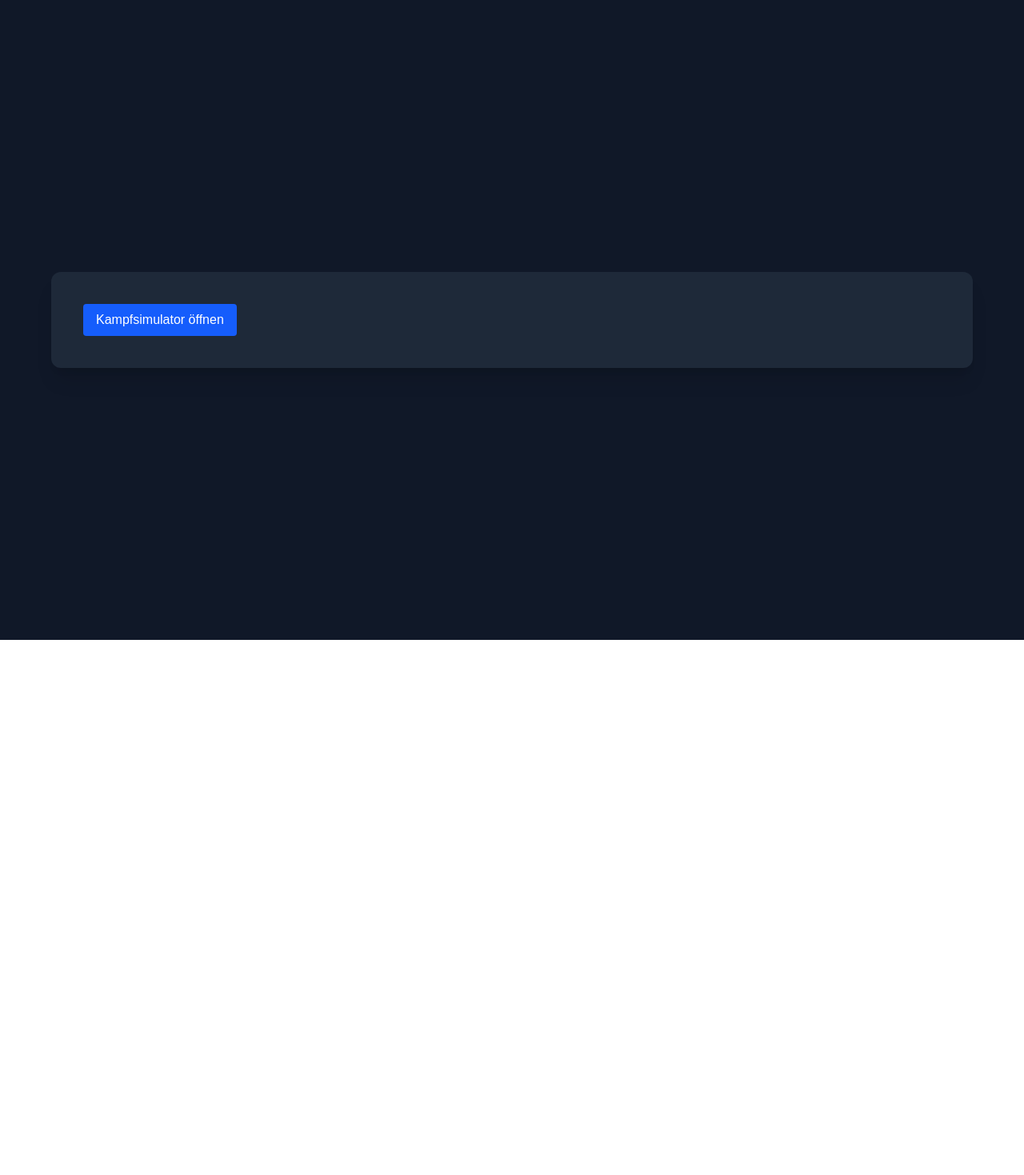
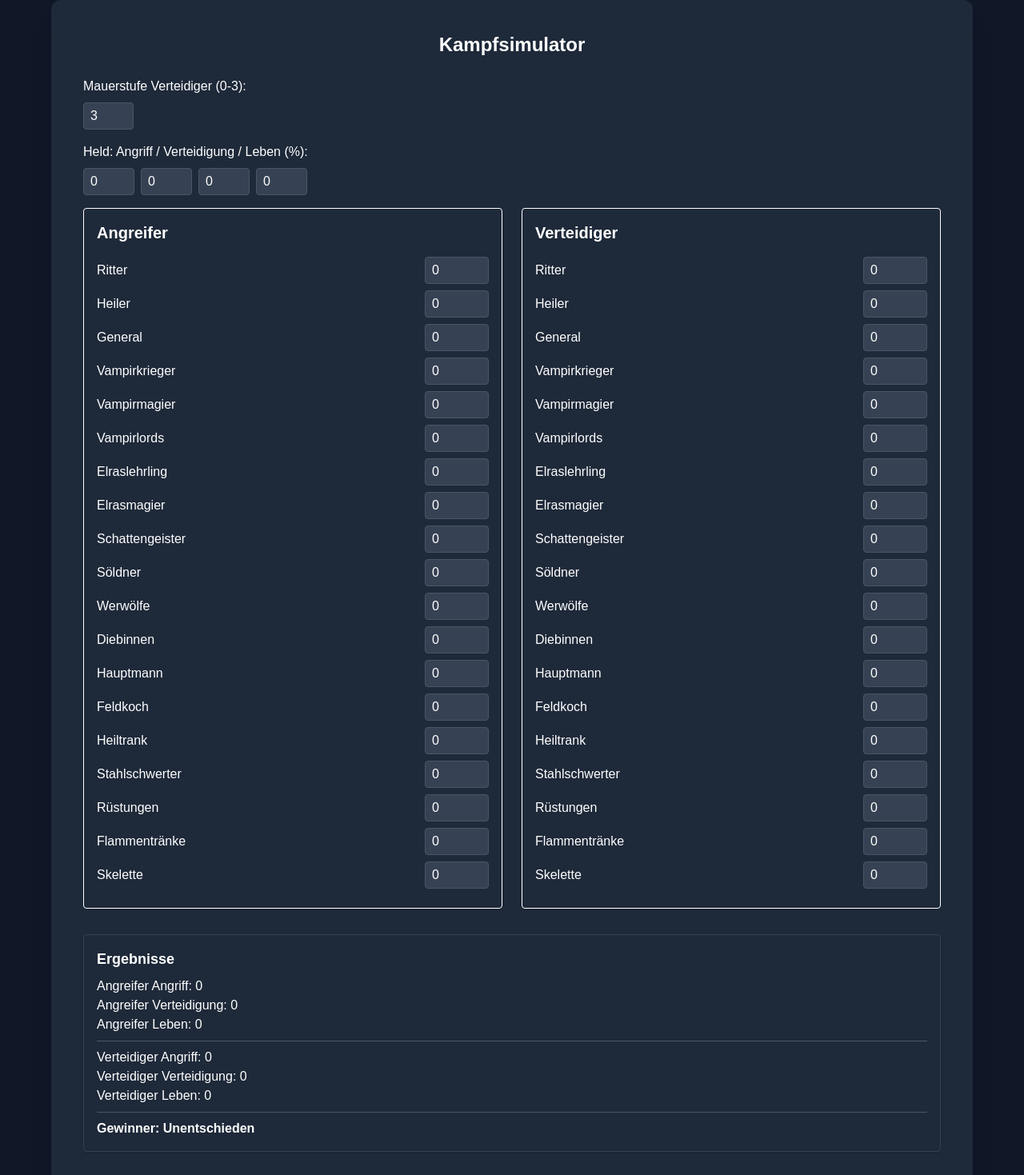
Before and after one commit to Qseng123/vdofs, a Next.js app: page / in a window 1280 px wide. Shown: the top 1469 px of the page at 80% size. Before the commit the page ends 800 px from the top, so only its background shows below. Built offline with nearby package versions, Linux system fonts and the light colour scheme.

Commit message:
new stuff

```diff
--- a/src/app/vdofs.tsx
+++ b/src/app/vdofs.tsx
@@ -12,17 +12,22 @@ interface Unit {
 interface ArmyInput {
     name: string;
     units: { [key: string]: number };
-    heroBonuses?: HeroBonuses;
+    hero?: Hero;
     shrine?: Shrine[];
+    items?: { [key: string]: number };
     bloodLevel?: number;
     isDefender?: boolean;
     wallLevel?: 0 | 1 | 2 | 3;
 }
 
-interface HeroBonuses {
-    attack?: number;
-    defense?: number;
-    hp?: number;
+interface Hero {
+    name: string;
+    level: number;
+    bonuses: {
+        attack?: number;
+        defense?: number;
+        hp?: number;
+    };
 }
 
 interface Shrine {
@@ -118,31 +123,103 @@ class Army {
             });
         }
 
-        if (this.input.heroBonuses) {
-            const { attack, defense, hp } = this.input.heroBonuses;
-            if (attack) this.totalAttack *= 1 + attack / 100;
-            if (defense) this.totalDefense *= 1 + defense / 100;
-            if (hp) this.totalHp *= 1 + hp / 100;
-        }
-
-        if (this.input.isDefender && this.input.wallLevel !== undefined) {
-            const wallReduction = 1 - 0.3 * this.input.wallLevel;
-            this.totalHp *= wallReduction;
+        if (this.input.hero) {
+            const { attack, defense, hp } = this.input.hero.bonuses;
+            if (attack) this.totalAttack *= 1 + (attack * this.input.hero.level) / 100;
+            if (defense) this.totalDefense *= 1 + (defense * this.input.hero.level) / 100;
+            if (hp) this.totalHp *= 1 + (hp * this.input.hero.level) / 100;
         }
     }
 }
 
 function Kampfsimulator() {
-    const [showUI, setShowUI] = useState(false);
+    const [attackerUnits, setAttackerUnits] = useState<{ [key: string]: number }>({});
+    const [defenderUnits, setDefenderUnits] = useState<{ [key: string]: number }>({});
+    const [wallLevel, setWallLevel] = useState<0 | 1 | 2 | 3>(3);
+    const [heroLevel, setHeroLevel] = useState(0);
+    const [heroBonuses, setHeroBonuses] = useState({ attack: 0, defense: 0, hp: 0 });
+
+    const attacker = new Army({ name: "Angreifer", units: attackerUnits, hero: { name: "", level: heroLevel, bonuses: heroBonuses } });
+    const defender = new Army({ name: "Verteidiger", units: defenderUnits, isDefender: true, wallLevel: wallLevel });
+
+    const handleChange = (
+        side: "attacker" | "defender",
+        unit: string,
+        value: number
+    ) => {
+        const setter = side === "attacker" ? setAttackerUnits : setDefenderUnits;
+        const state = side === "attacker" ? attackerUnits : defenderUnits;
+        setter({ ...state, [unit]: value });
+    };
+
+    const determineWinner = () => {
+        const attackScore = attacker.totalAttack - defender.totalDefense;
+        const defenseScore = defender.totalAttack - attacker.totalDefense;
+        if (attackScore > defenseScore) return "Angreifer";
+        if (defenseScore > attackScore) return "Verteidiger";
+        return "Unentschieden";
+    };
+
     return (
-        <div className="text-white p-4">
-            <button
-                onClick={() => setShowUI(true)}
-                className="bg-blue-600 px-4 py-2 rounded hover:bg-blue-800"
-            >
-                Kampfsimulator öffnen
-            </button>
-            {showUI && <div className="mt-4">Hier kommt die Benutzeroberfläche hin.</div>}
+        <div className="p-4 max-w-6xl mx-auto text-white">
+            <h1 className="text-2xl font-bold text-center mb-6">Kampfsimulator</h1>
+
+            <div className="mb-4">
+                <label className="block mb-2">Mauerstufe Verteidiger (0-3):</label>
+                <input
+                    type="number"
+                    min={0}
+                    max={3}
+                    value={wallLevel}
+                    onChange={(e) => setWallLevel(Number(e.target.value) as 0 | 1 | 2 | 3)}
+                    className="bg-gray-700 text-white border border-gray-600 px-2 py-1 rounded"
+                />
+            </div>
+
+            <div className="mb-4">
+                <label className="block mb-2">Held: Angriff / Verteidigung / Leben (%):</label>
+                <div className="flex gap-2">
+                    <input type="number" value={heroBonuses.attack} onChange={e => setHeroBonuses({ ...heroBonuses, attack: +e.target.value })} className="w-16 bg-gray-700 text-white border border-gray-600 px-2 py-1 rounded" />
+                    <input type="number" value={heroBonuses.defense} onChange={e => setHeroBonuses({ ...heroBonuses, defense: +e.target.value })} className="w-16 bg-gray-700 text-white border border-gray-600 px-2 py-1 rounded" />
+                    <input type="number" value={heroBonuses.hp} onChange={e => setHeroBonuses({ ...heroBonuses, hp: +e.target.value })} className="w-16 bg-gray-700 text-white border border-gray-600 px-2 py-1 rounded" />
+                    <input type="number" value={heroLevel} onChange={e => setHeroLevel(+e.target.value)} className="w-16 bg-gray-700 text-white border border-gray-600 px-2 py-1 rounded" placeholder="Lvl" />
+                </div>
+            </div>
+
+            <div className="grid md:grid-cols-2 gap-6">
+                {["Angreifer", "Verteidiger"].map((role, i) => (
+                    <div key={role} className="border p-4 rounded shadow bg-gray-800">
+                        <h2 className="text-xl font-semibold mb-4">{role}</h2>
+                        {Object.keys(units).map((unit) => (
+                            <div key={unit} className="flex justify-between items-center mb-2">
+                                <label className="w-2/3">{unit}</label>
+                                <input
+                                    type="number"
+                                    min={0}
+                                    value={i === 0 ? attackerUnits[unit] || 0 : defenderUnits[unit] || 0}
+                                    onChange={(e) =>
+                                        handleChange(i === 0 ? "attacker" : "defender", unit, parseInt(e.target.value) || 0)
+                                    }
+                                    className="w-20 bg-gray-700 text-white border border-gray-600 px-2 py-1 rounded"
+                                />
+                            </div>
+                        ))}
+                    </div>
+                ))
+                }</div>
+
+            <div className="mt-8 p-4 bg-gray-800 border border-gray-700 rounded shadow">
+                <h3 className="text-lg font-bold mb-2">Ergebnisse</h3>
+                <p>Angreifer Angriff: {attacker.totalAttack.toFixed(0)}</p>
+                <p>Angreifer Verteidigung: {attacker.totalDefense.toFixed(0)}</p>
+                <p>Angreifer Leben: {attacker.totalHp.toFixed(0)}</p>
+                <hr className="my-2 border-gray-600" />
+                <p>Verteidiger Angriff: {defender.totalAttack.toFixed(0)}</p>
+                <p>Verteidiger Verteidigung: {defender.totalDefense.toFixed(0)}</p>
+                <p>Verteidiger Leben: {defender.totalHp.toFixed(0)}</p>
+                <hr className="my-2 border-gray-600" />
+                <p className="font-bold">Gewinner: {determineWinner()}</p>
+            </div>
         </div>
     );
 }
```
